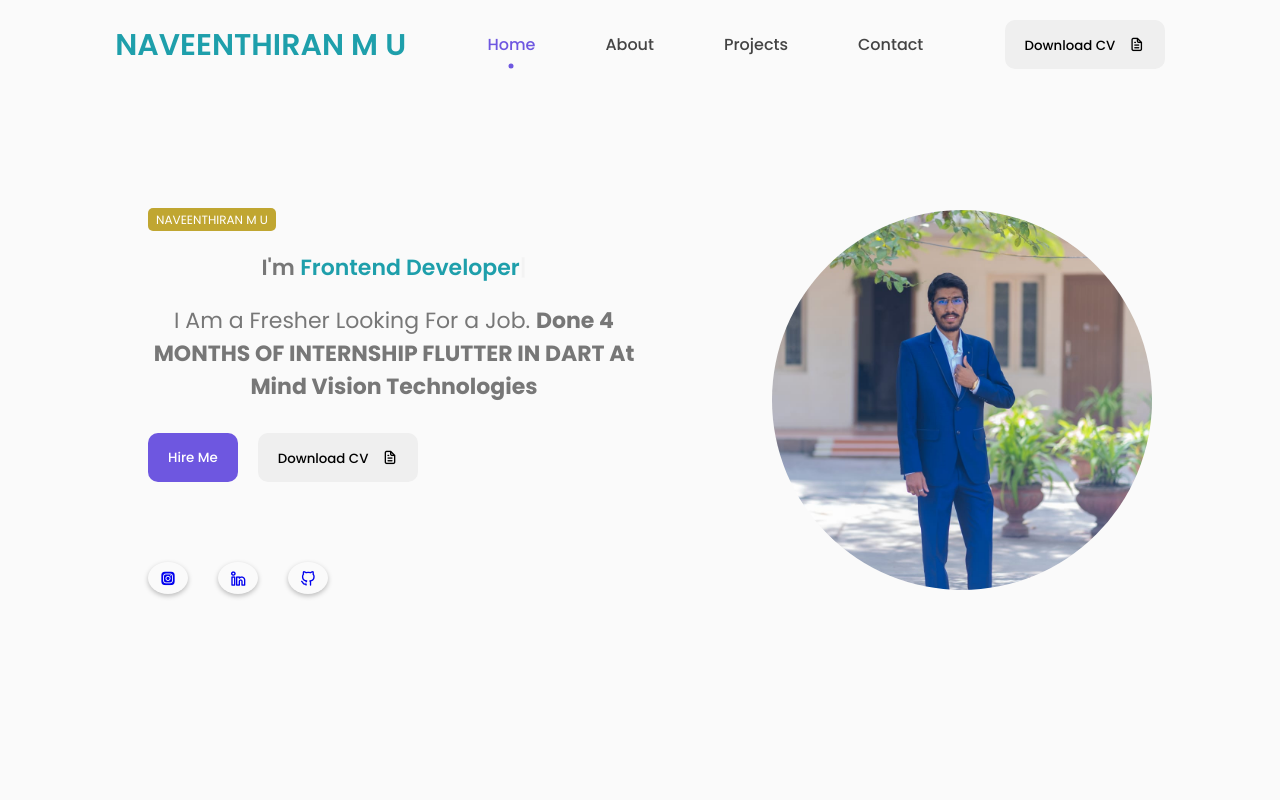
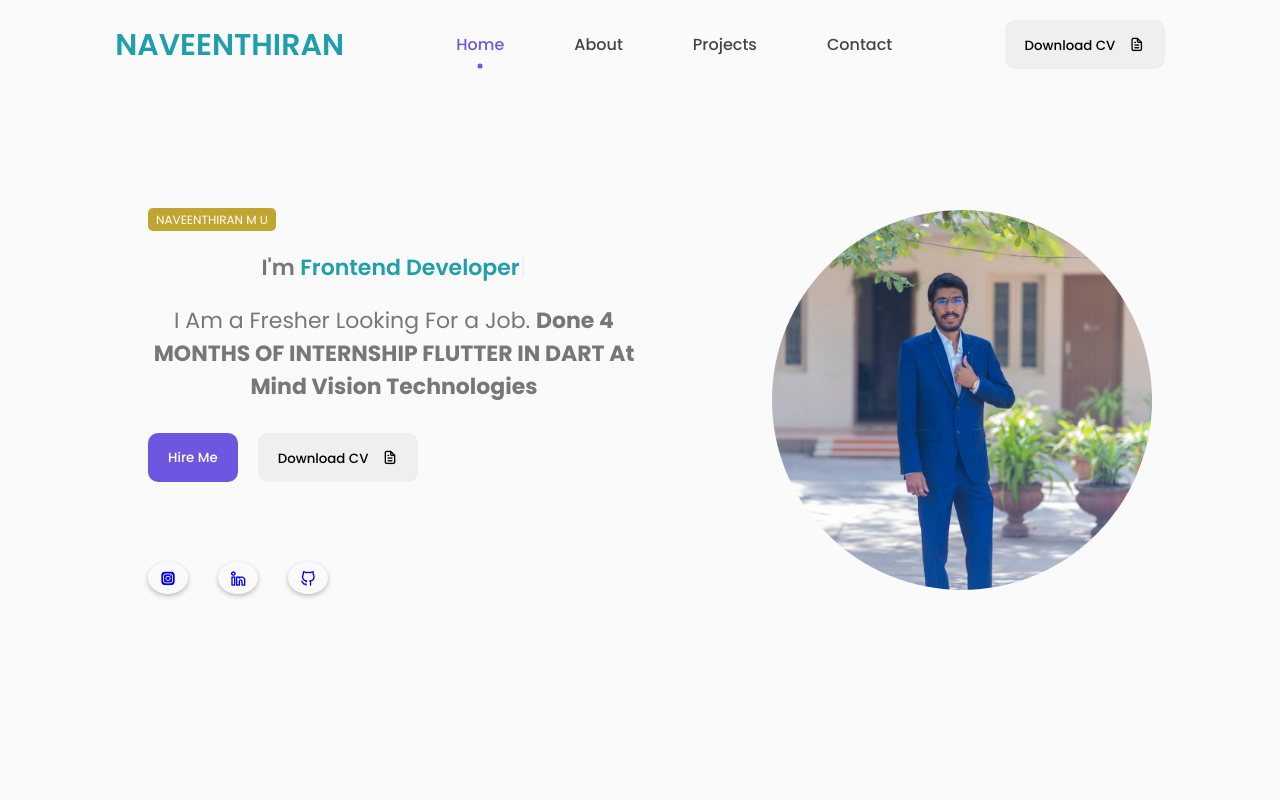
Before and after one commit to naveenthiran7/naveenthiran_portfolio, a plain HTML site: page index.html in a window 1280 px wide. Shown: the top 800 px of the page. Drawn offline with nearby package versions, Linux system fonts and the light colour scheme.

Commit message:
initi changes

```diff
--- a/index.html
+++ b/index.html
@@ -21,7 +21,7 @@
     <!-- --------------- HEADER --------------- -->
       <nav id="header">
         <div class="nav-logo">
-            <p class="nav-name">NAVEENTHIRAN M U</p>
+            <p class="nav-name">NAVEENTHIRAN</p>
 
         </div>
         <div class="nav-menu" id="myNavMenu">
```
